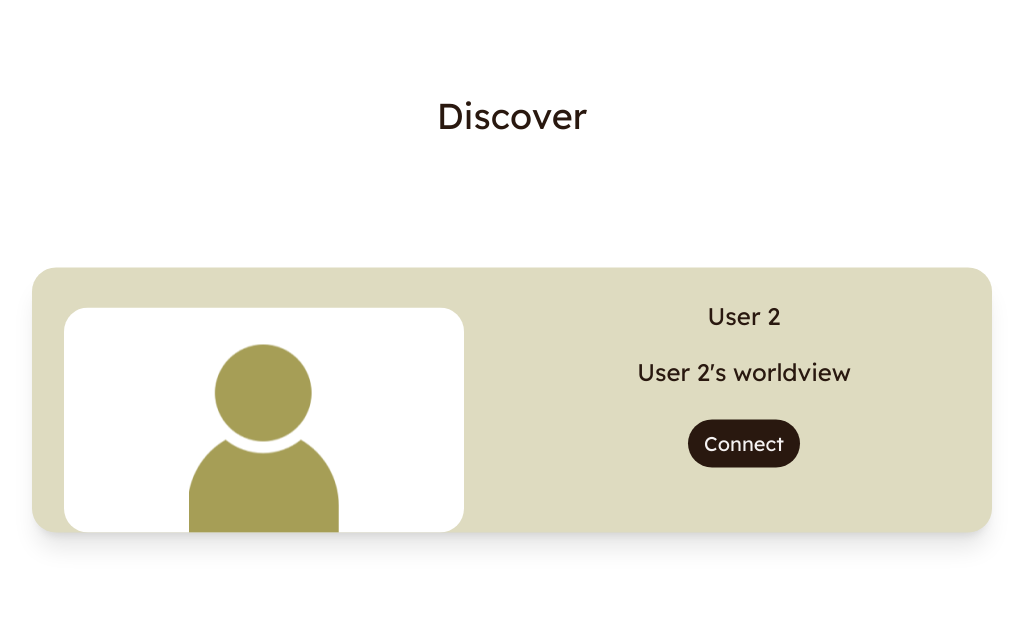
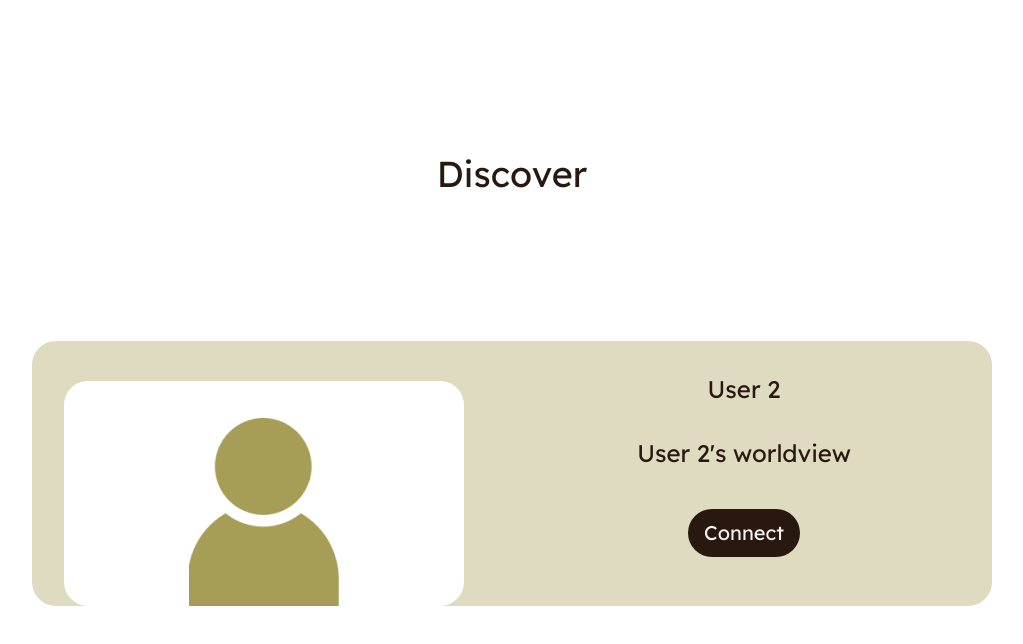
Before and after one commit to SamuelShally/ekko, a React (Create React App) app in the folder frontend/: page /discover in a window 1280 px wide. Shown: the top 644 px of the page, without its empty margins (128-1151 px from the left). Built offline with nearby package versions, Linux system fonts and the light colour scheme.

Commit message:
updated layout

```diff
--- a/frontend/src/components/Discover.jsx
+++ b/frontend/src/components/Discover.jsx
@@ -4,13 +4,14 @@ import userImageHolder from '../img/user-img-holder.png';
 const Discover = () => {
     return (
         <div className="relative h-screen">
-            <h1 className="absolute w-screen my-24 text-4xl text-primary text-center text-bold">Discover</h1>
-            <div className="absolute card card-bordered rounded-3xl bg-accent left-1/2 -translate-x-1/2 shadow-xl top-1/2 -translate-y-1/2
+            <div className="absolute grid h-3/4 inset-y-20 place-items-center">
+                <h1 className="relative w-screen text-4xl text-primary text-center text-bold">Discover</h1>
+                <div className="relative card card-bordered rounded-3xl bg-accent
                                 w-3/4 lg:card-side">
                     {/* <figure className="px-10 pt-10"> */}
                         <img className="rounded-3xl mt-10 mx-8" src={userImageHolder} alt="User2"/>
                     {/* </figure> */}
-                <div className="card-body items-center text-center text-primary">
+                    <div className="relative gap-y-2 card-body items-center text-center text-primary">
                         <h2 className="card-title text-2xl mt-8">User 2</h2>
                         <h2 className="card-title text-2xl mt-6">User 2's worldview</h2>
                         <Link to="/"> {/* change it to chatroom */}
@@ -22,6 +23,7 @@ const Discover = () => {
                     </div>
                 </div>
             </div>
+        </div>
 
     )
 }
```
Lines whose indentation alone changed are shown as unchanged.
